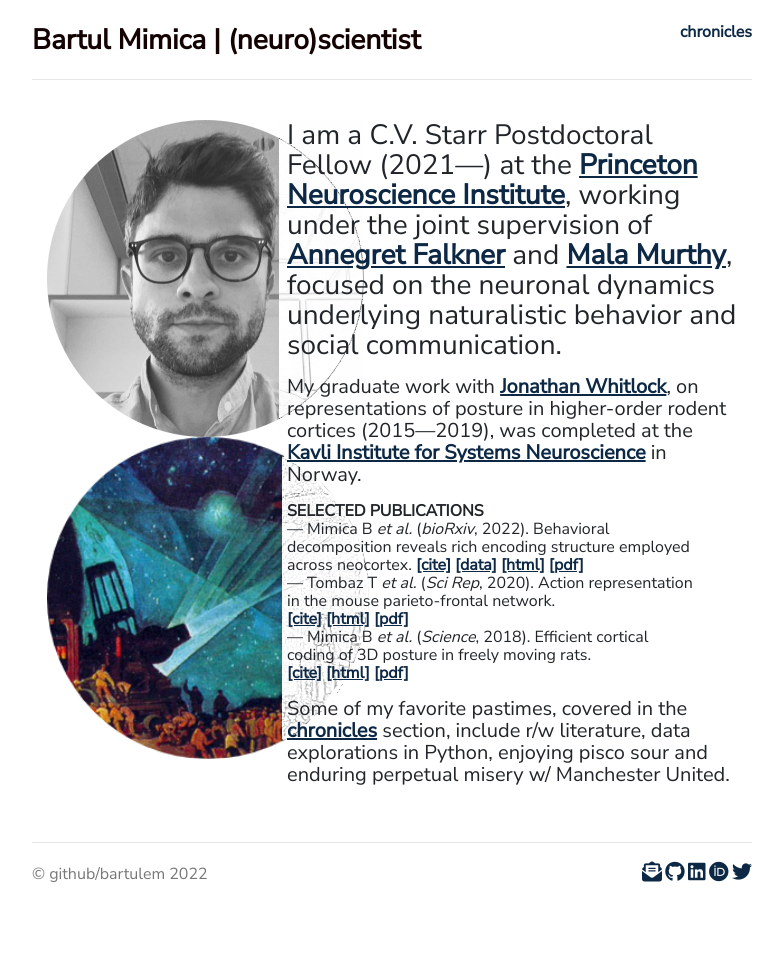
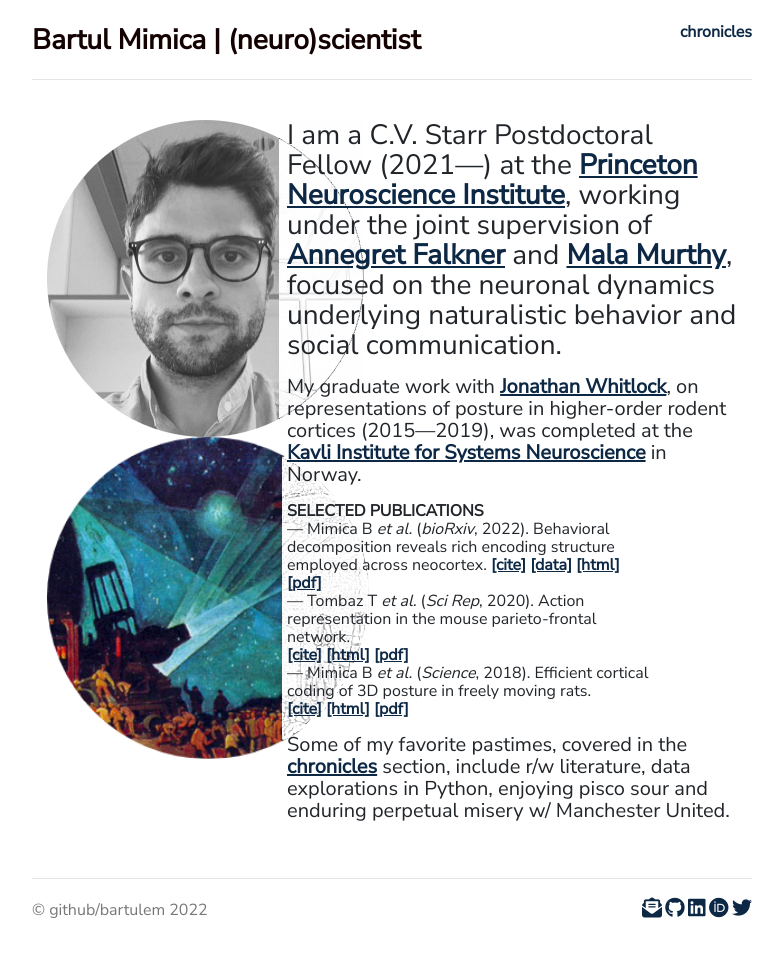
Before and after one commit to bartulem/bartulem.github.io, a Jekyll site: the page built from index.html, in a window 1280 px wide. Shown: the whole page, without its empty margins (248-1031 px from the left). Built offline with Jekyll 4.4.1, drawn with Linux system fonts in a browser that asks for light colours; nearby versions of some CDN libraries; comment, search, counter and statistics services are not loaded; a style sheet for code colours, icons or effects is not loaded; before the commit the page ends 942 px from its top, so only the background shows below that.

Commit message:
change pubs layout v58

```diff
--- a/index.html
+++ b/index.html
@@ -17,16 +17,21 @@
 	<p>My graduate work with <a style= "text-decoration: underline" target="_blank" href="https://www.whitlocklab.org/">Jonathan Whitlock</a>, on representations of posture in higher-order rodent cortices (2015—2019), was completed at the <a style= "text-decoration: underline" target="_blank" href="https://www.ntnu.edu/kavli">Kavli Institute for Systems Neuroscience</a> in Norway.</p>
 
 <div class="row">
-	<div class="col-sm-11">
+	<div class="col-sm-10">
 	<p align="left" class="publications"> <b>SELECTED PUBLICATIONS</b>
-	<br/> — Mimica B <em>et al.</em> (<em>bioRxiv</em>, 2022). Behavioral decomposition reveals rich encoding structure employed across neocortex. <a href="files/mimica2022.bib" download><u>[cite]</u></a> <a href="https://figshare.com/articles/dataset/Rat_3D_Tracking_E-Phys_KISN_2020_Dataset/17903834" target="_blank"><u>[data]</u></a> <a href="https://www.biorxiv.org/content/10.1101/2022.02.08.479515v2" target="_blank"><u>[html]</u></a> <a href="/files/MTBFDW_2022_bioRxiv.pdf" target="_blank"><u>[pdf]</u></a> <a class="altmetric-embed" data-badge-popover="right" data-badge-type="4" data-doi="10.1101/2022.02.08.479515" data-hide-no-mentions="false"></a>
-	<br/> — Tombaz T <em>et al.</em> (<em>Sci Rep</em>, 2020). Action representation in the mouse parieto-frontal network. <br/> <a href="files/tombaz2020.bib" download><u>[cite]</u></a> <a href="https://www.nature.com/articles/s41598-020-62089-6?error=cookies_not_supported&code=e0a538d4-9569-4b30-b2d1-d78d1c8e03b3" target="_blank"><u>[html]</u></a> <a href="/files/tombaz2020_scireports.pdf" target="_blank"><u>[pdf]</u></a> <a class="altmetric-embed" data-badge-popover="right" data-badge-type="4" data-doi="10.1038/s41598-020-62089-6" data-hide-no-mentions="true"></a>
-	<br/> — Mimica B <em>et al.</em> (<em>Science</em>, 2018). Efficient cortical coding of 3D posture in freely moving rats. <br/> <a href="/files/mimica2018.bib" download><u>[cite]</u></a> <a href="https://science.sciencemag.org/content/362/6414/584" target="_blank"><u>[html]</u></a> <a href="files/mimica2018_science.pdf" target="_blank"><u>[pdf]</u></a> <a class="altmetric-embed" data-badge-popover="right" data-badge-type="4" data-doi="10.1126/science.aau2013" data-hide-no-mentions="true"></a></p>
+	<br/> — Mimica B <em>et al.</em> (<em>bioRxiv</em>, 2022). Behavioral decomposition reveals rich encoding structure employed across neocortex. <a href="files/mimica2022.bib" download><u>[cite]</u></a> <a href="https://figshare.com/articles/dataset/Rat_3D_Tracking_E-Phys_KISN_2020_Dataset/17903834" target="_blank"><u>[data]</u></a> <a href="https://www.biorxiv.org/content/10.1101/2022.02.08.479515v2" target="_blank"><u>[html]</u></a> <a href="/files/MTBFDW_2022_bioRxiv.pdf" target="_blank"><u>[pdf]</u></a>
+	<br/> — Tombaz T <em>et al.</em> (<em>Sci Rep</em>, 2020). Action representation in the mouse parieto-frontal network. <br/> <a href="files/tombaz2020.bib" download><u>[cite]</u></a> <a href="https://www.nature.com/articles/s41598-020-62089-6?error=cookies_not_supported&code=e0a538d4-9569-4b30-b2d1-d78d1c8e03b3" target="_blank"><u>[html]</u></a> <a href="/files/tombaz2020_scireports.pdf" target="_blank"><u>[pdf]</u></a>
+	<br/> — Mimica B <em>et al.</em> (<em>Science</em>, 2018). Efficient cortical coding of 3D posture in freely moving rats. <br/> <a href="/files/mimica2018.bib" download><u>[cite]</u></a> <a href="https://science.sciencemag.org/content/362/6414/584" target="_blank"><u>[html]</u></a> <a href="files/mimica2018_science.pdf" target="_blank"><u>[pdf]</u></a></p>
 	</div>
 	<div class="col-sm-1">
-	</a> <span class="__dimensions_badge_embed__" data-doi="10.1101/2022.02.08.479515" data-style="small_circle"></span><script data-legend="hover-right" async src="https://badge.dimensions.ai/badge.js" charset="utf-8"></script>
-	</a> <span class="__dimensions_badge_embed__" data-doi="10.1038/s41598-020-62089-6" data-style="small_circle"></span><script data-legend="hover-right" async src="https://badge.dimensions.ai/badge.js" charset="utf-8"></script>
-	</a> <span class="__dimensions_badge_embed__" data-doi="10.1126/science.aau2013" data-style="small_circle"></span><script data-legend="hover-right" async src="https://badge.dimensions.ai/badge.js" charset="utf-8"></script>
+	</a> <span class="__dimensions_badge_embed__" data-doi="10.1101/2022.02.08.479515" data-style="small_circle"></span><script async src="https://badge.dimensions.ai/badge.js" charset="utf-8"></script>
+	</a> <span class="__dimensions_badge_embed__" data-doi="10.1038/s41598-020-62089-6" data-style="small_circle"></span><script async src="https://badge.dimensions.ai/badge.js" charset="utf-8"></script>
+	</a> <span class="__dimensions_badge_embed__" data-doi="10.1126/science.aau2013" data-style="small_circle"></span><script async src="https://badge.dimensions.ai/badge.js" charset="utf-8"></script>
+	</div>
+	<div class="col-sm-1">
+	<a class="altmetric-embed" data-badge-popover="right" data-badge-type="donut" data-doi="10.1101/2022.02.08.479515" data-hide-no-mentions="false"></a>
+	<a class="altmetric-embed" data-badge-popover="right" data-badge-type="donut" data-doi="10.1038/s41598-020-62089-6" data-hide-no-mentions="true"></a>
+	<a class="altmetric-embed" data-badge-popover="right" data-badge-type="donut" data-doi="10.1126/science.aau2013" data-hide-no-mentions="true"></a>
 	</div>
 </div>
 
```
